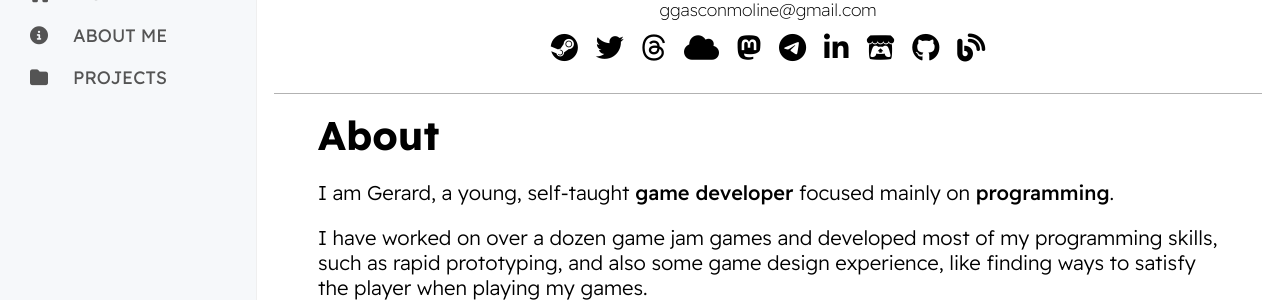
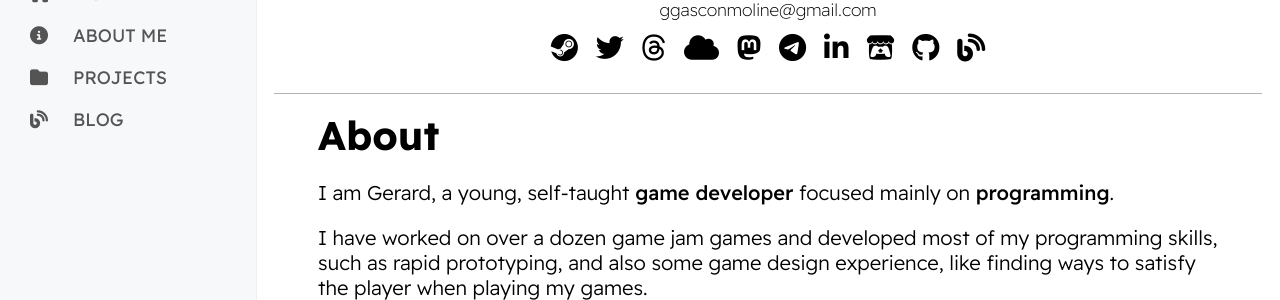
Before and after one commit to GerardGascon/gerardgascon.github.io, a Jekyll site: the page built from about-me.md, in a window 1280 px wide. Shown: the part 361-661 px from the top of the page. Built offline with Jekyll 4.4.1, drawn with Linux system fonts in a browser that asks for light colours; nearby versions of some CDN libraries.

Commit message:
Added blog link in navbar

```diff
--- a/_includes/sidenav.html
+++ b/_includes/sidenav.html
@@ -9,6 +9,7 @@
             <p><a href="/"><i class="fa-solid fa-house"></i><span>HOME</span></a></p>
             <p><a href="{{ "/about-me/" | relative_url }}"><i class="fa-solid fa-circle-info"></i><span>ABOUT ME</span></a></p>
             <p><a href="/projects/"><i class="fas fa-folder"></i><span>PROJECTS</span></a></p>
+            <p><a href="https://blog.gerardgascon.com" target="_blank"><i class="fa-solid fa-blog"></i><span>BLOG</span></a></p>
         </div>
     </header>
 
```
